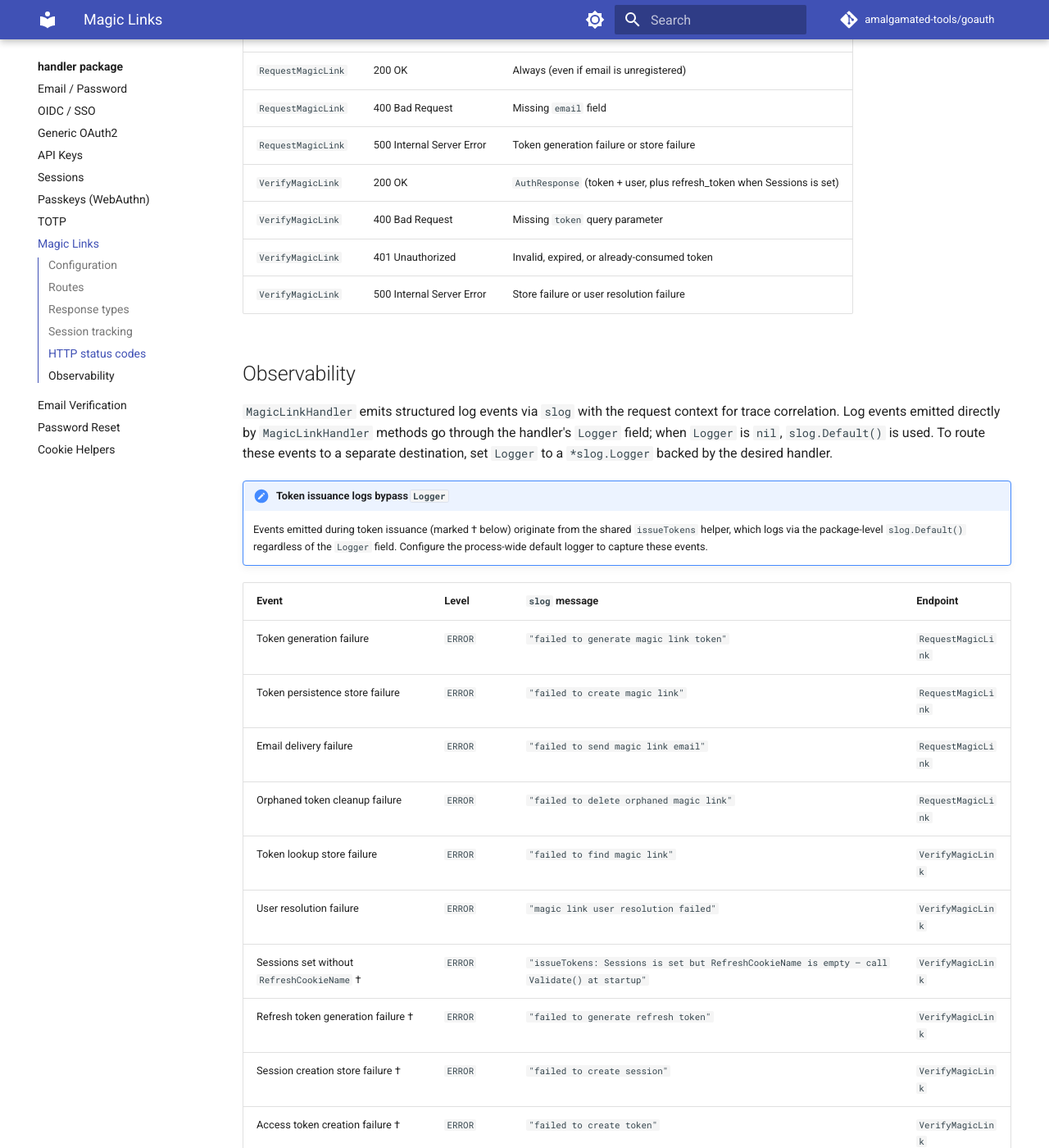
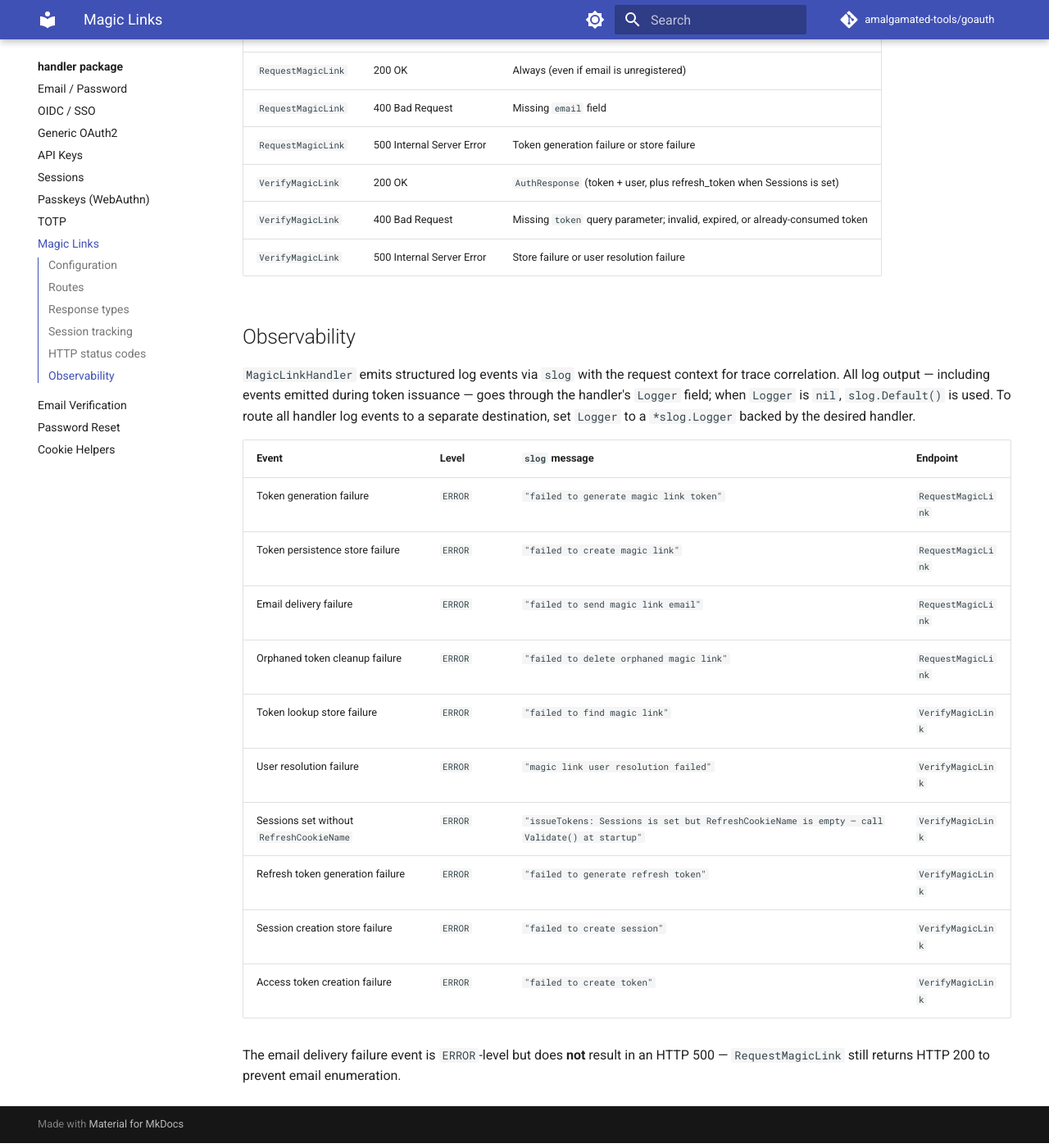
Before and after one commit to amalgamated-tools/goauth, an MkDocs documentation site: the page built from docs/handler/magic-links.md, in a window 1280 px wide and 1400 px high, scrolled down 1997 px. Shown: the whole window at 82% size. Built offline with MkDocs 1.6.1 and Material for MkDocs 9.7.7, drawn with Linux system fonts in a browser that asks for light colours; comment, search, counter and statistics services are not loaded.

Commit message:
docs: fix issueTokens logger routing and VerifyMagicLink status code
- Remove stale 'Token issuance logs bypass Logger' admonitions from
  AuthHandler, MagicLinkHandler, OIDCHandler, OAuth2Handler, and
  PasskeyHandler observability sections. The shared issueTokens helper
  now accepts a *slog.Logger and routes through logOrDefault(logger),
  so all token-issuance events (session creation, refresh token
  generation, access token creation, misconfiguration warning) honour
  the handler's Logger field exactly like every other log event.
- Remove all † footnote markers from handler observability tables
  (they referred to the now-removed bypass behaviour).
- Update handler/index.md observability note to reflect the corrected
  behaviour: issueTokens events use the handler's Logger field, falling
  back to slog.Default() when Logger is nil.
- Fix VerifyMagicLink HTTP status code table in magic-links.md: the
  handler returns 400 Bad Request (not 401 Unauthorized) for invalid,
  expired, or already-consumed tokens, matching PasswordResetHandler
  and EmailVerificationHandler behaviour.

Co-authored-by: Copilot <223556219+Copilot@users.noreply.github.com>

```diff
--- a/docs/handler/magic-links.md
+++ b/docs/handler/magic-links.md
@@ -70,16 +70,12 @@ Session tracking and refresh token rotation work identically to `AuthHandler`
 | `RequestMagicLink` | 400 Bad Request | Missing `email` field |
 | `RequestMagicLink` | 500 Internal Server Error | Token generation failure or store failure |
 | `VerifyMagicLink` | 200 OK | `AuthResponse` (token + user, plus refresh_token when Sessions is set) |
-| `VerifyMagicLink` | 400 Bad Request | Missing `token` query parameter |
-| `VerifyMagicLink` | 401 Unauthorized | Invalid, expired, or already-consumed token |
+| `VerifyMagicLink` | 400 Bad Request | Missing `token` query parameter; invalid, expired, or already-consumed token |
 | `VerifyMagicLink` | 500 Internal Server Error | Store failure or user resolution failure |
 
 ## Observability
 
-`MagicLinkHandler` emits structured log events via `slog` with the request context for trace correlation. Log events emitted directly by `MagicLinkHandler` methods go through the handler's `Logger` field; when `Logger` is `nil`, `slog.Default()` is used. To route these events to a separate destination, set `Logger` to a `*slog.Logger` backed by the desired handler.
-
-!!! note "Token issuance logs bypass `Logger`"
-    Events emitted during token issuance (marked † below) originate from the shared `issueTokens` helper, which logs via the package-level `slog.Default()` regardless of the `Logger` field. Configure the process-wide default logger to capture these events.
+`MagicLinkHandler` emits structured log events via `slog` with the request context for trace correlation. All log output — including events emitted during token issuance — goes through the handler's `Logger` field; when `Logger` is `nil`, `slog.Default()` is used. To route all handler log events to a separate destination, set `Logger` to a `*slog.Logger` backed by the desired handler.
 
 | Event | Level | `slog` message | Endpoint |
 |---|---|---|---|
@@ -89,9 +85,9 @@ Session tracking and refresh token rotation work identically to `AuthHandler`
 | Orphaned token cleanup failure | `ERROR` | `"failed to delete orphaned magic link"` | `RequestMagicLink` |
 | Token lookup store failure | `ERROR` | `"failed to find magic link"` | `VerifyMagicLink` |
 | User resolution failure | `ERROR` | `"magic link user resolution failed"` | `VerifyMagicLink` |
-| Sessions set without `RefreshCookieName` † | `ERROR` | `"issueTokens: Sessions is set but RefreshCookieName is empty — call Validate() at startup"` | `VerifyMagicLink` |
-| Refresh token generation failure † | `ERROR` | `"failed to generate refresh token"` | `VerifyMagicLink` |
-| Session creation store failure † | `ERROR` | `"failed to create session"` | `VerifyMagicLink` |
-| Access token creation failure † | `ERROR` | `"failed to create token"` | `VerifyMagicLink` |
+| Sessions set without `RefreshCookieName` | `ERROR` | `"issueTokens: Sessions is set but RefreshCookieName is empty — call Validate() at startup"` | `VerifyMagicLink` |
+| Refresh token generation failure | `ERROR` | `"failed to generate refresh token"` | `VerifyMagicLink` |
+| Session creation store failure | `ERROR` | `"failed to create session"` | `VerifyMagicLink` |
+| Access token creation failure | `ERROR` | `"failed to create token"` | `VerifyMagicLink` |
 
 The email delivery failure event is `ERROR`-level but does **not** result in an HTTP 500 — `RequestMagicLink` still returns HTTP 200 to prevent email enumeration.
```
Also changed, not shown: docs/handler/auth.md (+5 -8 lines), docs/handler/index.md (+1 -1 lines), docs/handler/oauth2.md (+5 -8 lines), docs/handler/oidc.md (+5 -8 lines), docs/handler/passkeys.md (+5 -8 lines).
